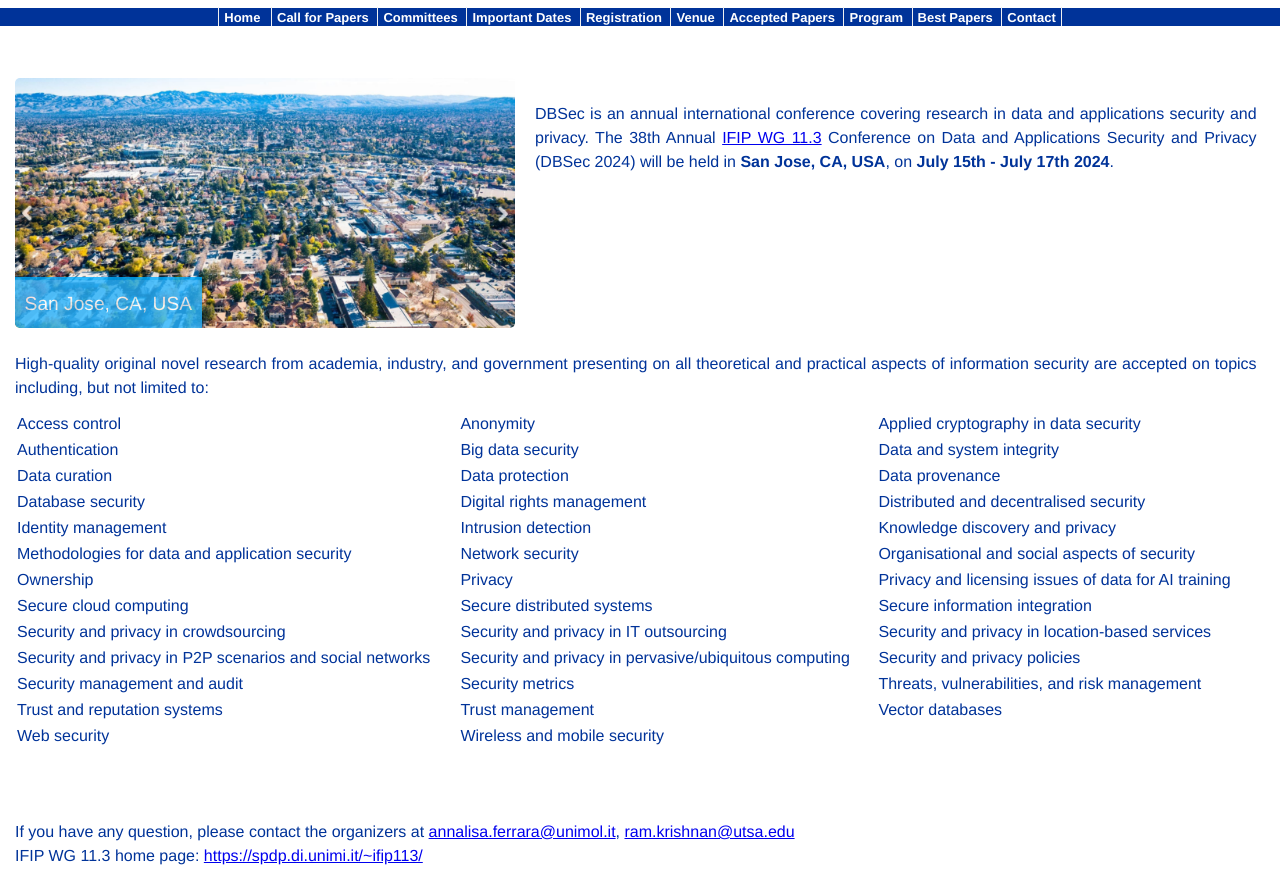
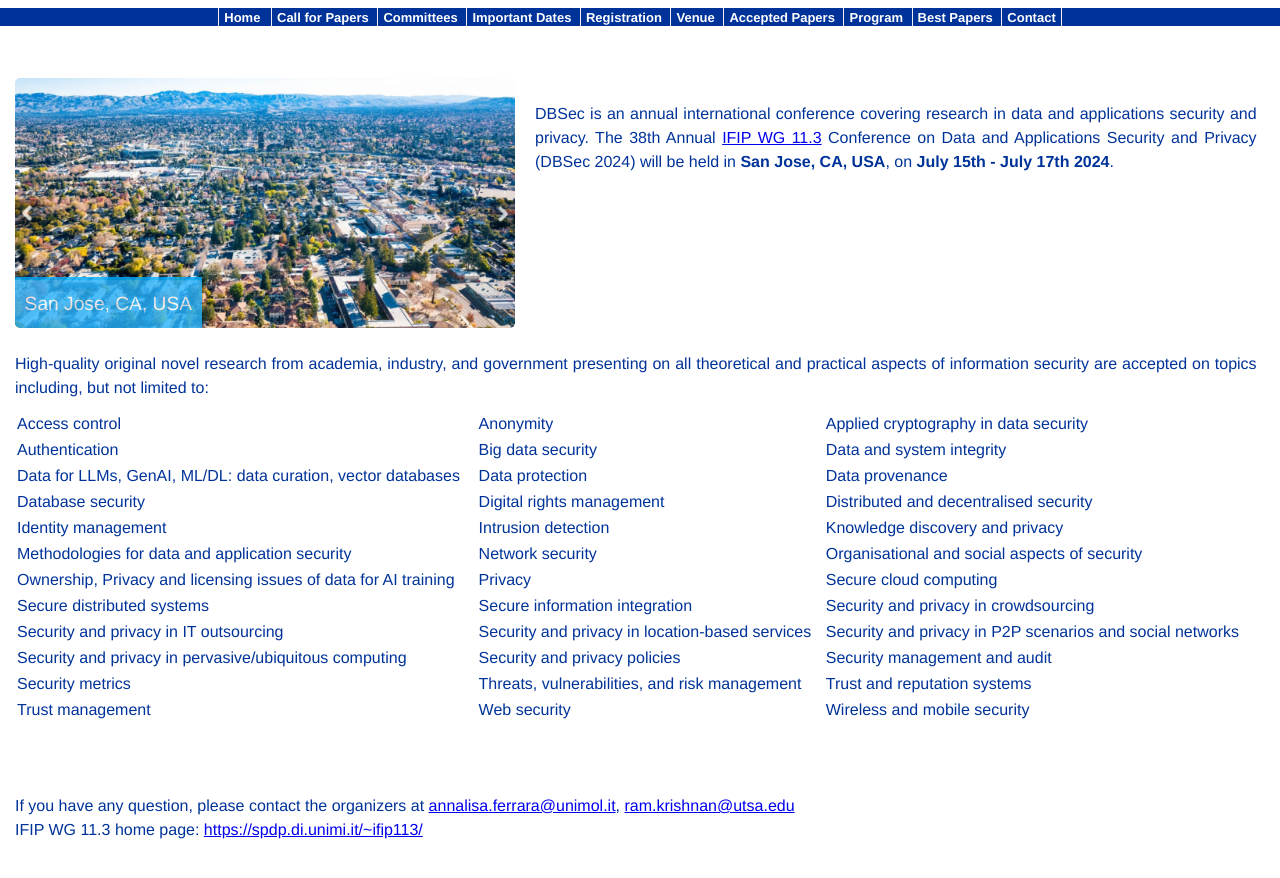
Before and after one commit to dbsec2024/dbsec2024.github.io, a plain HTML site: page index.html in a window 1280 px wide. Shown: the part 127-1005 px from the top of the page. After the commit the page ends 979 px from the top, so only its background shows below. Drawn offline with Linux system fonts and the light colour scheme.

Commit message:
updated topics

```diff
--- a/index.html
+++ b/index.html
@@ -146,7 +146,7 @@
                             <td>Data and system integrity</td>
                         </tr>
                         <tr>
-                            <td>Data curation</td>
+                            <td>Data for LLMs, GenAI, ML/DL: data curation, vector databases</td>
                             <td>Data protection</td>
                             <td>Data provenance</td>
                         </tr>
@@ -166,36 +166,32 @@
                             <td>Organisational and social aspects of security</td>
                         </tr>
                         <tr>
-                            <td>Ownership</td>
+                            <td>Ownership, Privacy and licensing issues of data for AI training</td>
                             <td>Privacy</td>
-                            <td>Privacy and licensing issues of data for AI training</td>
+                            <td>Secure cloud computing</td>
                         </tr>
                         <tr>
-                            <td>Secure cloud computing</td>
                             <td>Secure distributed systems</td>
                             <td>Secure information integration</td>
+                            <td>Security and privacy in crowdsourcing</td>
                         </tr>
                         <tr>
-                            <td>Security and privacy in crowdsourcing</td>
                             <td>Security and privacy in IT outsourcing</td>
                             <td>Security and privacy in location-based services</td>
+                            <td>Security and privacy in P2P scenarios and social networks</td>
                         </tr>
                         <tr>
-                            <td>Security and privacy in P2P scenarios and social networks</td>
                             <td>Security and privacy in pervasive/ubiquitous computing</td>
                             <td>Security and privacy policies</td>
+                            <td>Security management and audit</td>
                         </tr>
                         <tr>
-                            <td>Security management and audit</td>
                             <td>Security metrics</td>
                             <td>Threats, vulnerabilities, and risk management</td>
+                            <td>Trust and reputation systems</td>
                         </tr>
                         <tr>
-                            <td>Trust and reputation systems</td>
                             <td>Trust management</td>
-                            <td>Vector databases</td>
-                        </tr>
-                        <tr>
                             <td>Web security</td>
                             <td>Wireless and mobile security</td>
                         </tr>
```
Also changed, not shown: cfp.html (+7 -11 lines).
